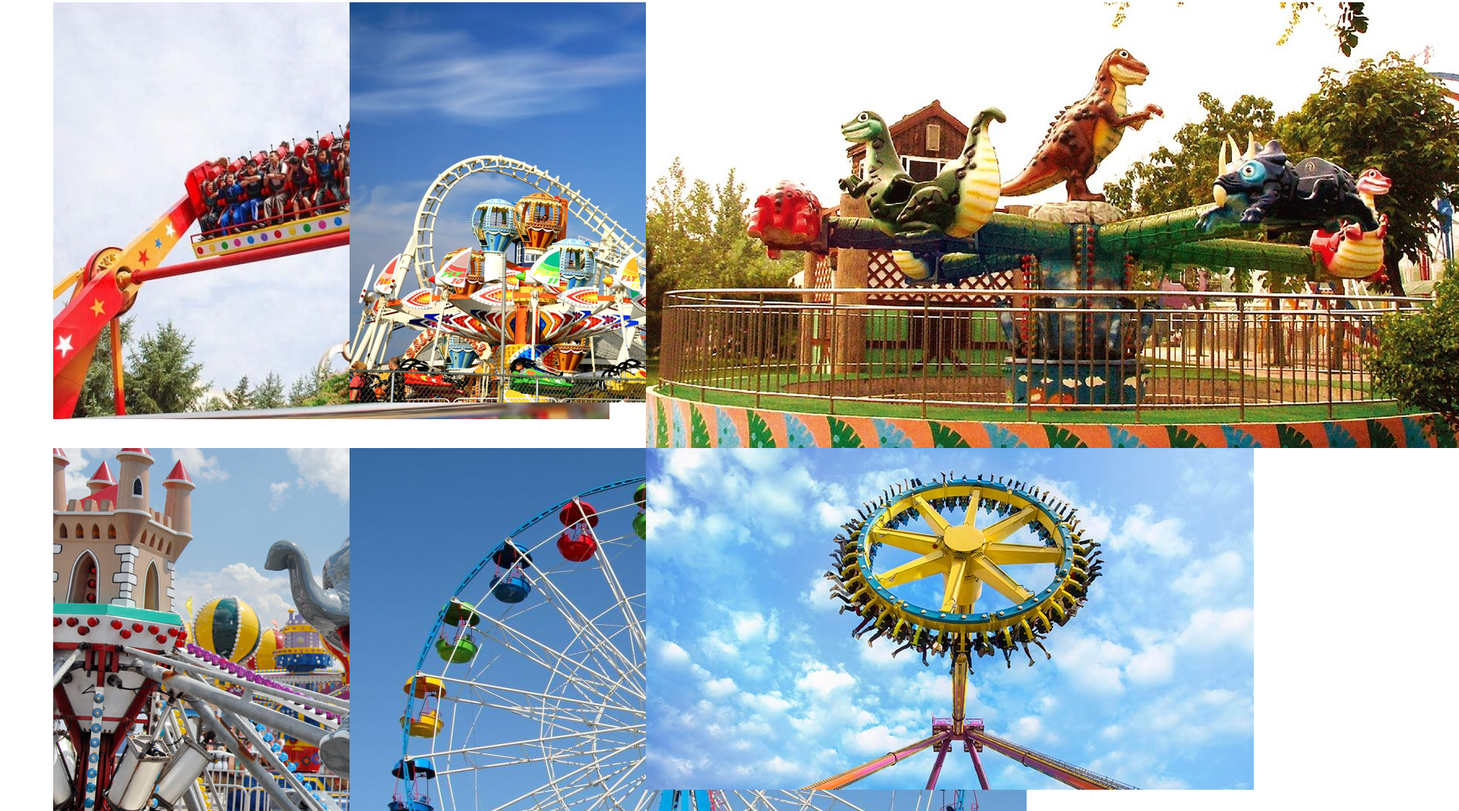
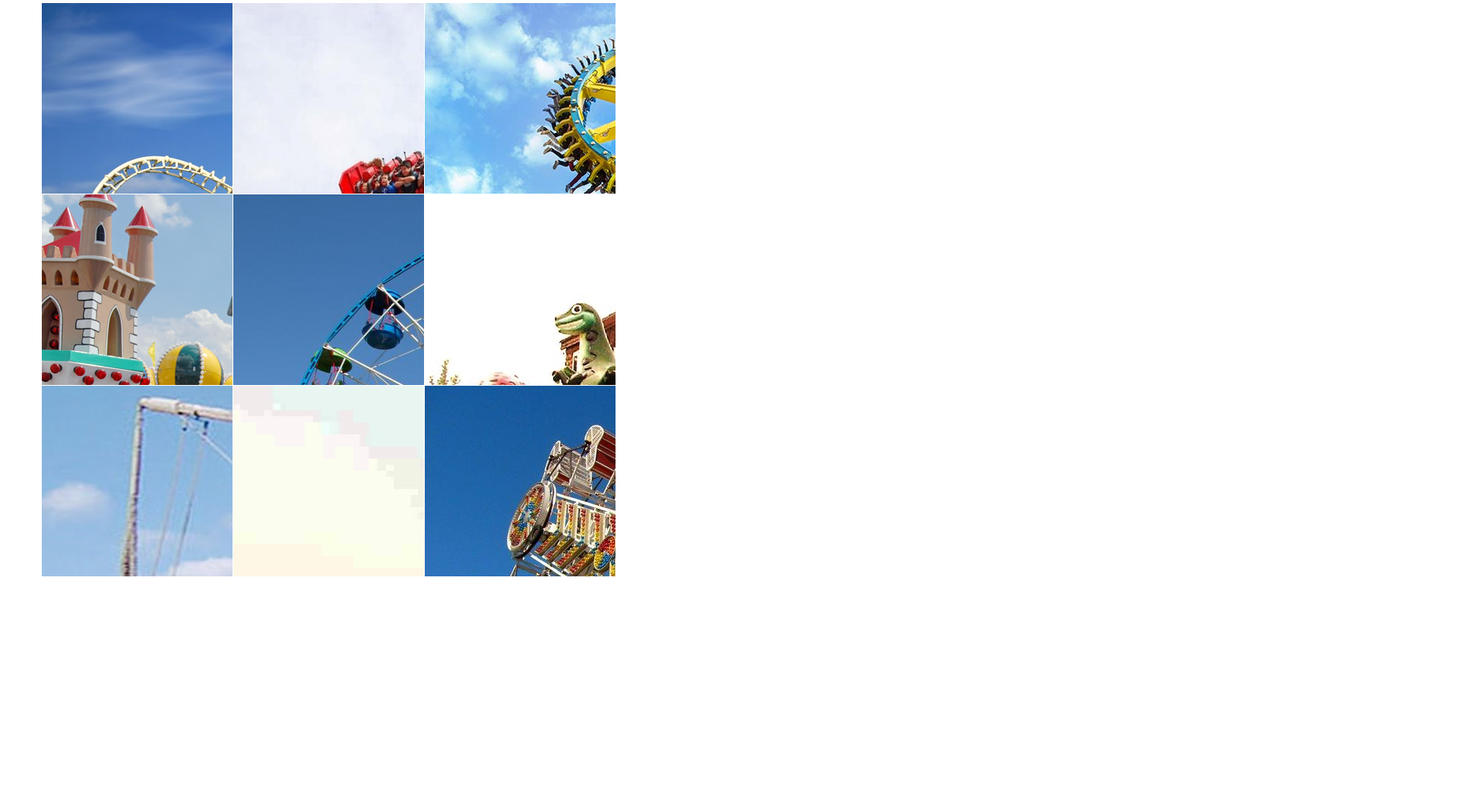
Before and after one commit to denalisk/park, a plain HTML site: page index.html in a window 1280 px wide. Shown: the part 267-1335 px from the top of the page at 76% size, 1920 px wide, since content can reach past the window. After the commit the page ends 1026 px from the top, so only its background shows below. Drawn offline with Linux system fonts and the light colour scheme.

Commit message:
add css classes to stylize and align pictures

```diff
--- a/css/styles.css
+++ b/css/styles.css
@@ -0,0 +1,30 @@
+img {
+  height: 100%;
+  margin-left: -14%;
+}
+
+.buc {
+  background-image: url("../img/bucket.jpg");
+}
+
+.move-right {
+  margin-left: -6.5%;;
+}
+
+.move-left {
+  margin-left: -35%;
+}
+
+.col-sm-4 {
+  overflow: hidden;
+  max-height: 18em;
+  max-width: 18em;
+  /*border: solid 5px black;*/
+  margin: 0px;
+  padding: 0px;
+  border-right: 1px solid white;
+}
+
+.panel {
+  margin: 0px;
+}
--- a/index.html
+++ b/index.html
@@ -19,37 +19,55 @@
 
 
   <div class="row">
+    <div class="col-sm-4 ">
+      <div class="panel">
+      <img src="img/coaster.jpg" alt="A picture of a ride">
+    </div>
+  </div>
     <div class="col-sm-4">
+      <div class="panel">
       <img src="img/bucket.jpg" alt="A picture of a ride">
     </div>
+  </div>
     <div class="col-sm-4">
-      <img src="img/coaster.jpg" alt="A picture of a ride">
+      <div class="panel">
+      <img class="move-left" src="img/pendulum.jpg" alt="A picture of a ride">
     </div>
-    <div class="col-sm-4">
-      <img src="img/dino.jpg" alt="A picture of a ride">
-    </div>
+  </div>
   </div>
   <div class="row">
     <div class="col-sm-4">
+      <div class="panel">
       <img src="img/dumbo.jpg" alt="A picture of a ride">
     </div>
+  </div>
     <div class="col-sm-4">
-      <img src="img/ferris.jpg" alt="A picture of a ride">
+      <div class="panel">
+      <img class="move-right" src="img/ferris.jpg" alt="A picture of a ride">
     </div>
+  </div>
     <div class="col-sm-4">
-      <img src="img/pendulum.jpg" alt="A picture of a ride">
+      <div class="panel">
+      <img class="move-left" src="img/dino.jpg" alt="A picture of a ride">
     </div>
+  </div>
   </div>
   <div class="row">
     <div class="col-sm-4">
-      <img src="img/trebuchet.jpg" alt="A picture of a ride">
+      <div class="panel">
+      <img class="move-left" src="img/trebuchet.jpg" alt="A picture of a ride">
     </div>
+  </div>
     <div class="col-sm-4">
+      <div class="panel">
       <img src="img/whirlybird.jpg" alt="A picture of a ride">
     </div>
+  </div>
     <div class="col-sm-4">
+      <div class="panel">
       <img src="img/zipper.jpg" alt="A picture of a ride">
     </div>
+  </div>
   </div>
 </div>
 </body>
```
Also changed, not shown: note.txt (added).
